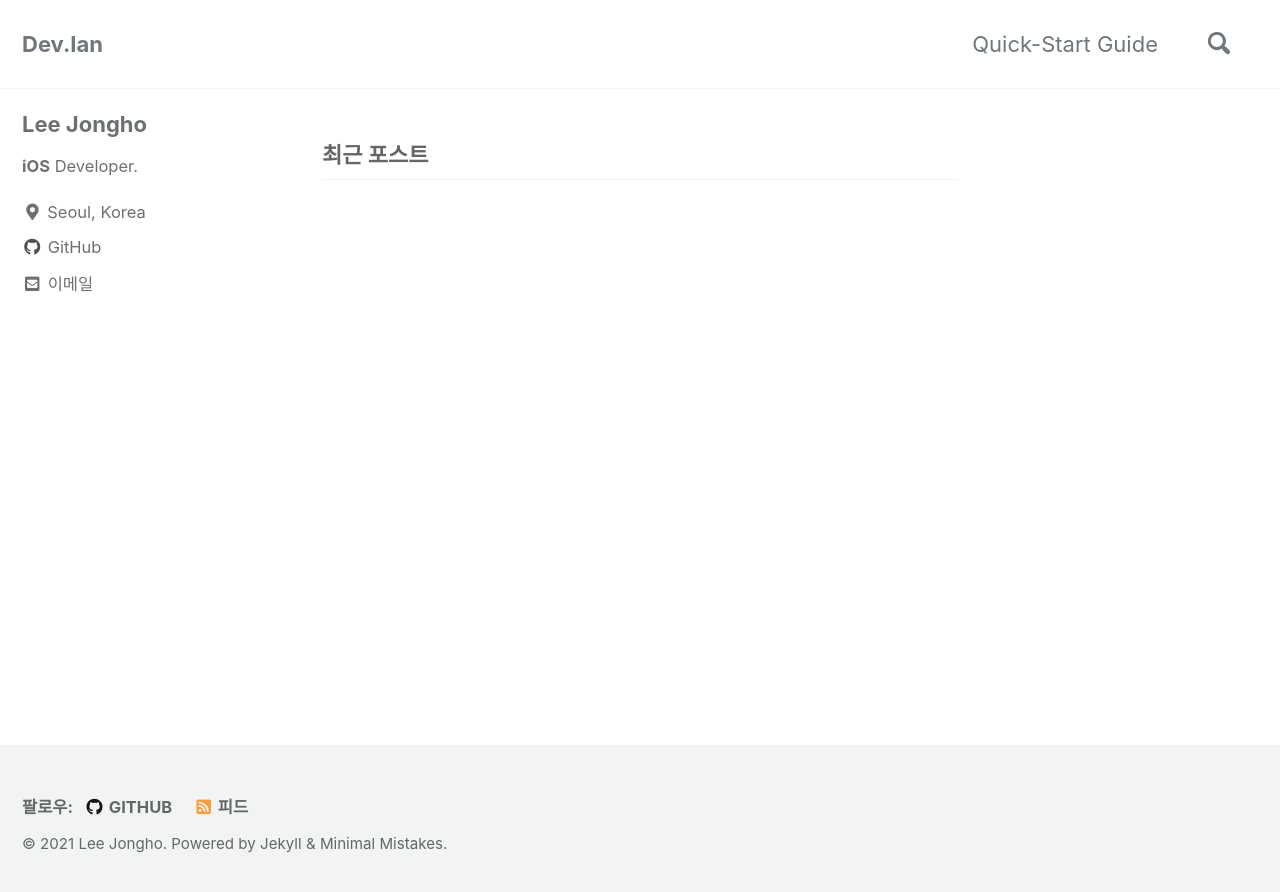
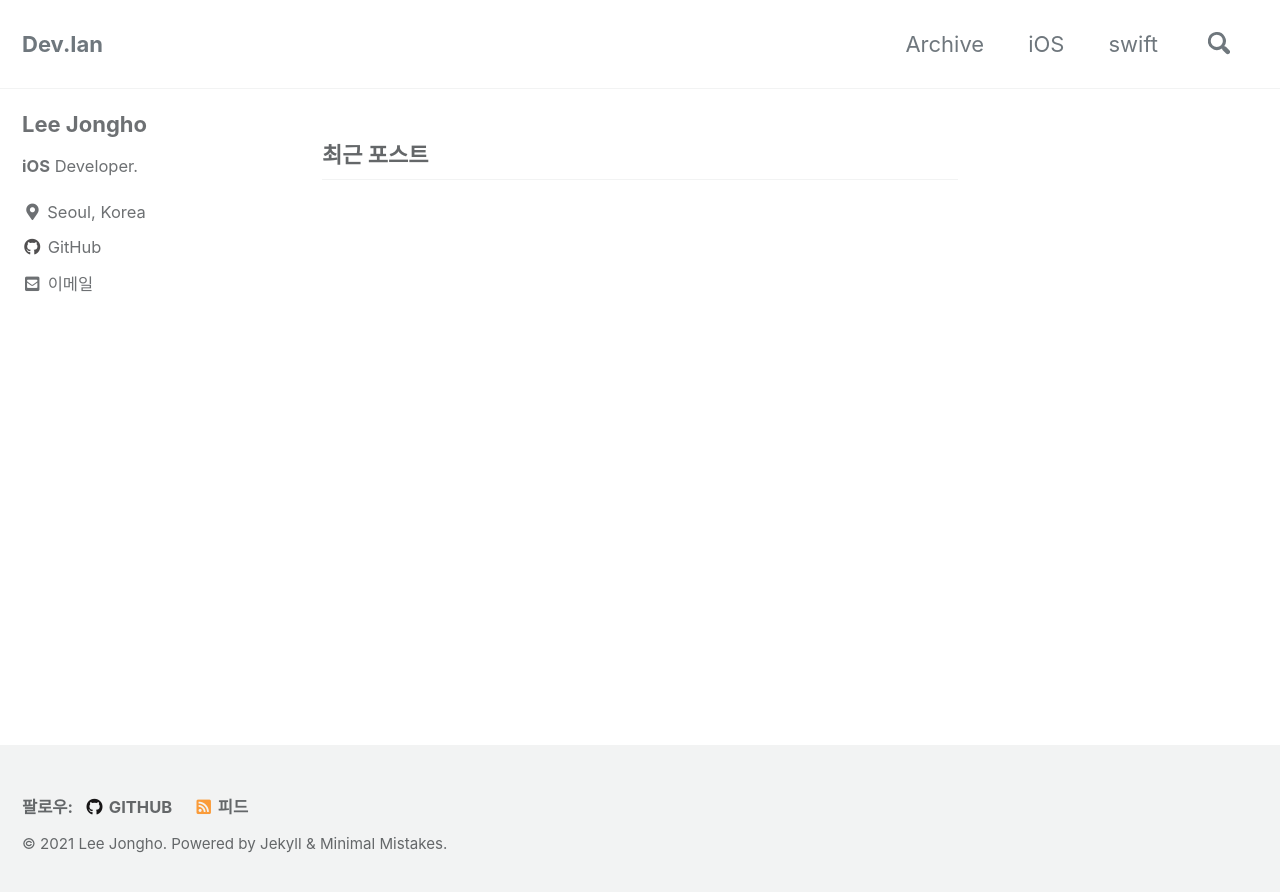
Before and after one commit to bazinga94/bazinga94.github.io, a Jekyll site: the page built from index.html, in a window 1280 px wide. Shown: the top 892 px of the page. Built offline with Jekyll 4.4.1, drawn with Linux system fonts in a browser that asks for light colours; cached includes are drawn as plain includes; the list of posts is cut into pages by our own code.

Commit message:
navigation config edit

```diff
--- a/_data/navigation.yml
+++ b/_data/navigation.yml
@@ -1,7 +1,11 @@
 # main links
 main:
-  - title: "Quick-Start Guide"
-    url: https://mmistakes.github.io/minimal-mistakes/docs/quick-start-guide/
+  - title: "Archive"
+    url: /year-archive/
+  - title: "iOS"
+    url: /iOS/
+  - title: "swift"
+    url: /swift/
   # - title: "About"
   #   url: https://mmistakes.github.io/minimal-mistakes/about/
   # - title: "Sample Posts"
```
